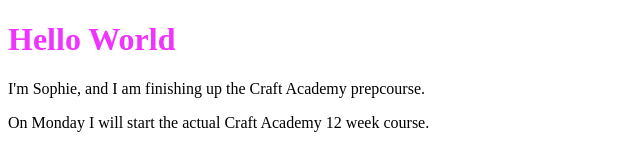
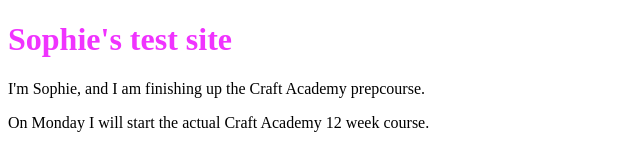
Before and after one commit to SophieSjoberg/SophieSjoberg.github.io, a plain HTML site: page index.html in a window 1280 px wide. Shown: the whole page, without its empty margins (0-640 px from the left). Drawn offline with Linux system fonts and the light colour scheme.

Commit message:
make change webpage

```diff
--- a/index.html
+++ b/index.html
@@ -9,7 +9,7 @@
   </head>
 
 <body>
-    <h1>Hello World</h1>
+    <h1>Sophie's test site</h1>
     <p>I'm Sophie, and I am finishing up the Craft Academy prepcourse.</p>
       <p>On Monday I will start the actual Craft Academy 12 week course.</p>
     </body>
```
